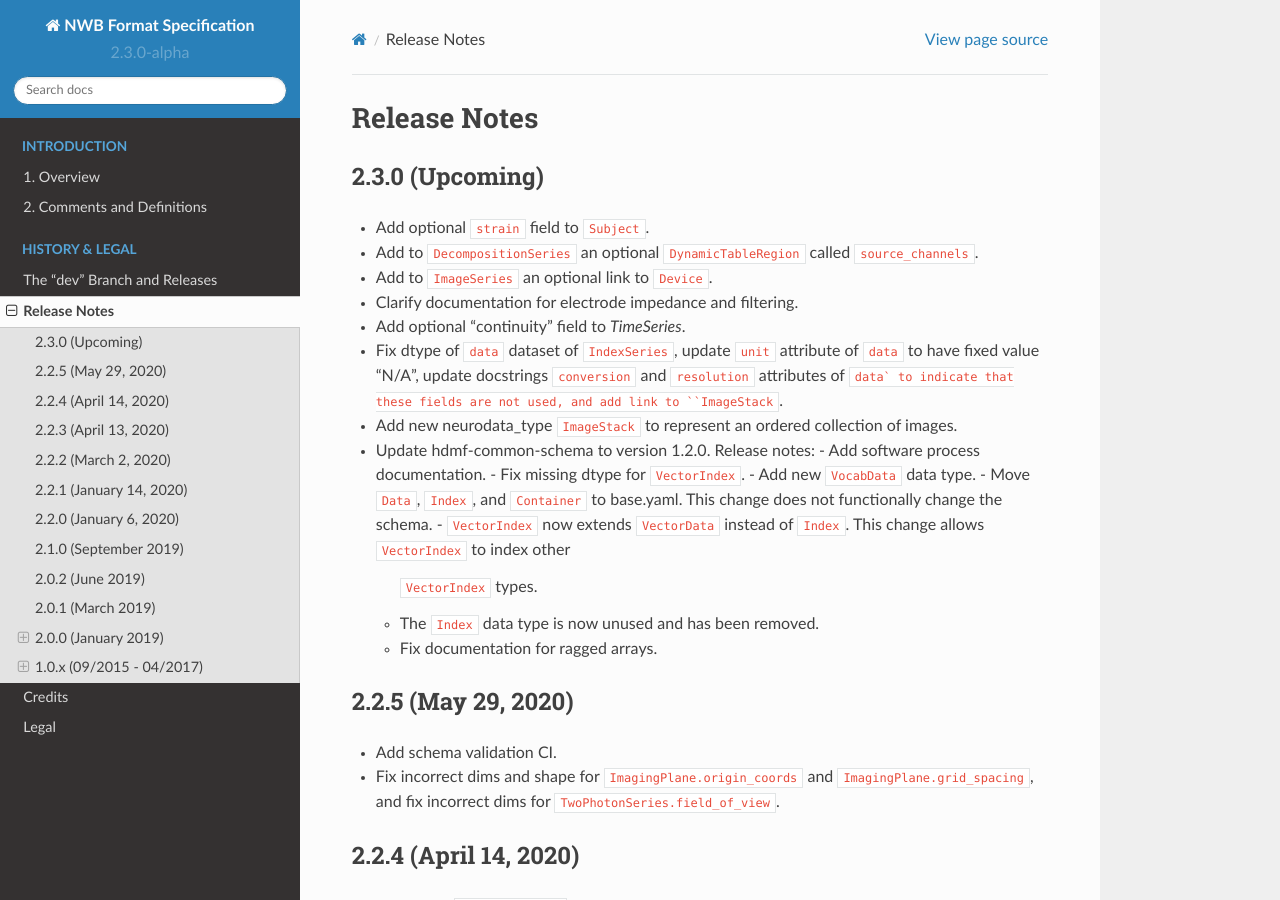
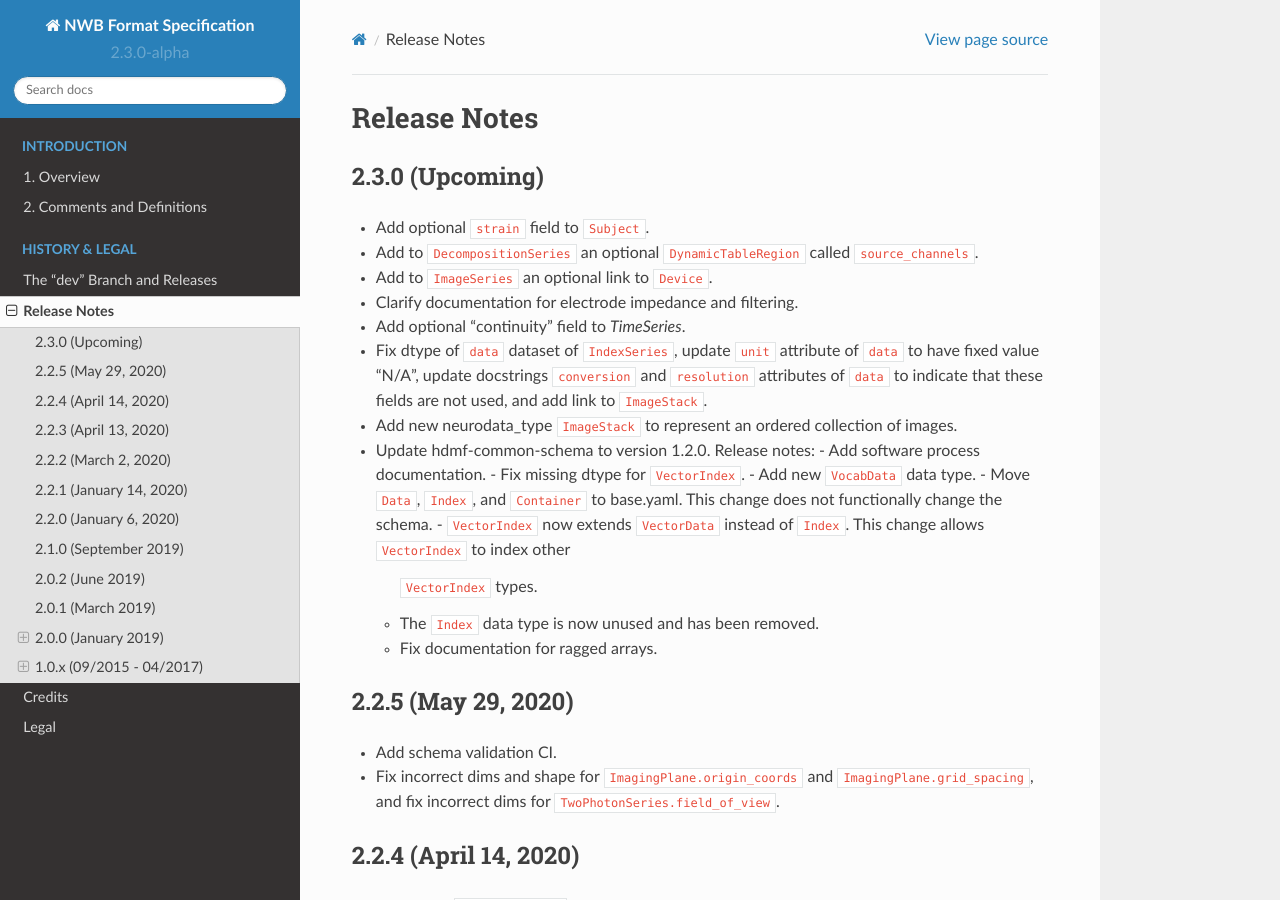
Before and after one commit to NeurodataWithoutBorders/nwb-schema, a Sphinx documentation site: the page built from docs/format/source/format_release_notes.rst, in a window 1280 px wide and 900 px high. Built offline with Sphinx 7.4.7 and the Read the Docs theme 2.0.0, drawn with Linux system fonts in a browser that asks for light colours.

Commit message:
Fix typo

```diff
--- a/docs/format/source/format_release_notes.rst
+++ b/docs/format/source/format_release_notes.rst
@@ -10,7 +10,7 @@ Release Notes
 - Clarify documentation for electrode impedance and filtering.
 - Add optional "continuity" field to `TimeSeries`.
 - Fix dtype of ``data`` dataset of ``IndexSeries``, update ``unit`` attribute of ``data`` to have fixed value "N/A",
-  update docstrings ``conversion`` and ``resolution`` attributes of ``data` to indicate that these fields are not
+  update docstrings ``conversion`` and ``resolution`` attributes of ``data`` to indicate that these fields are not
   used, and add link to ``ImageStack``.
 - Add new neurodata_type ``ImageStack`` to represent an ordered collection of images.
 
```
